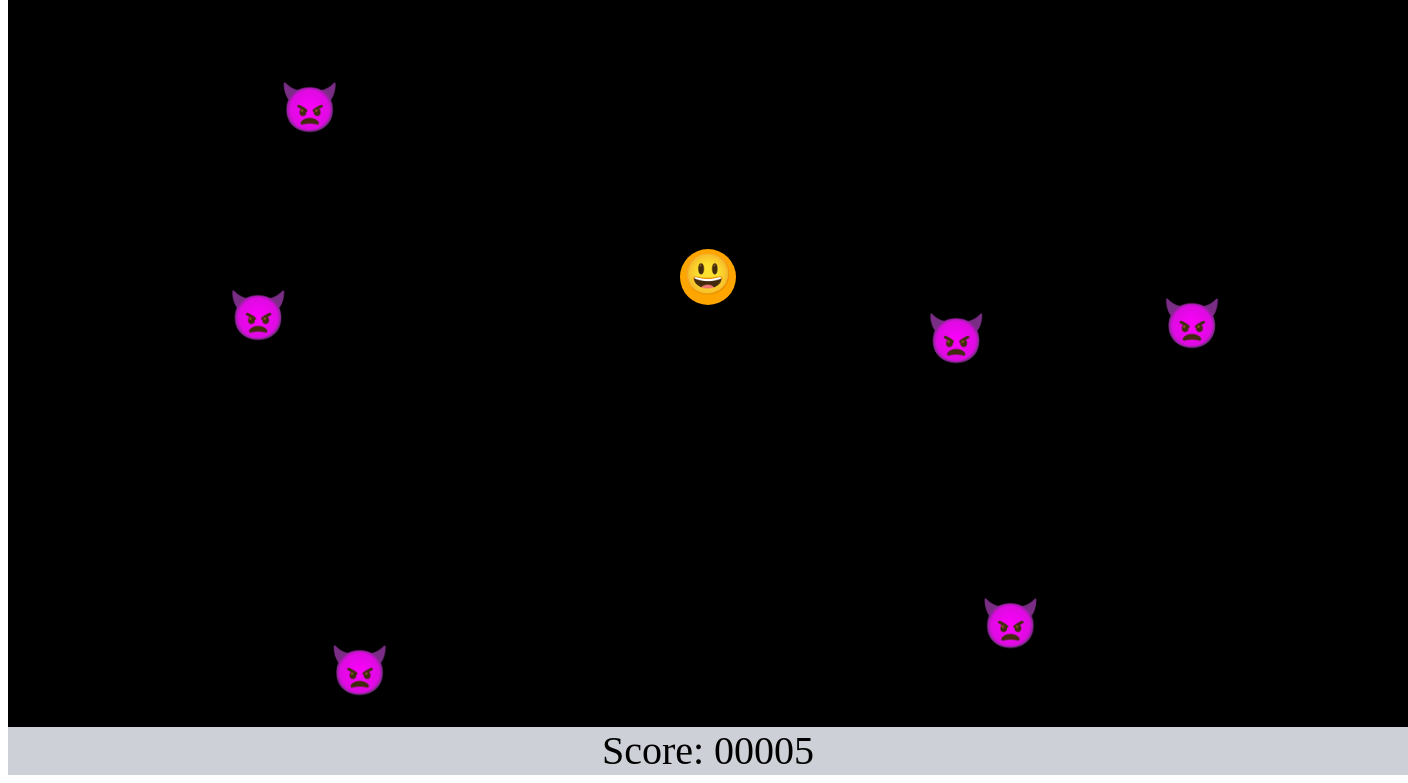
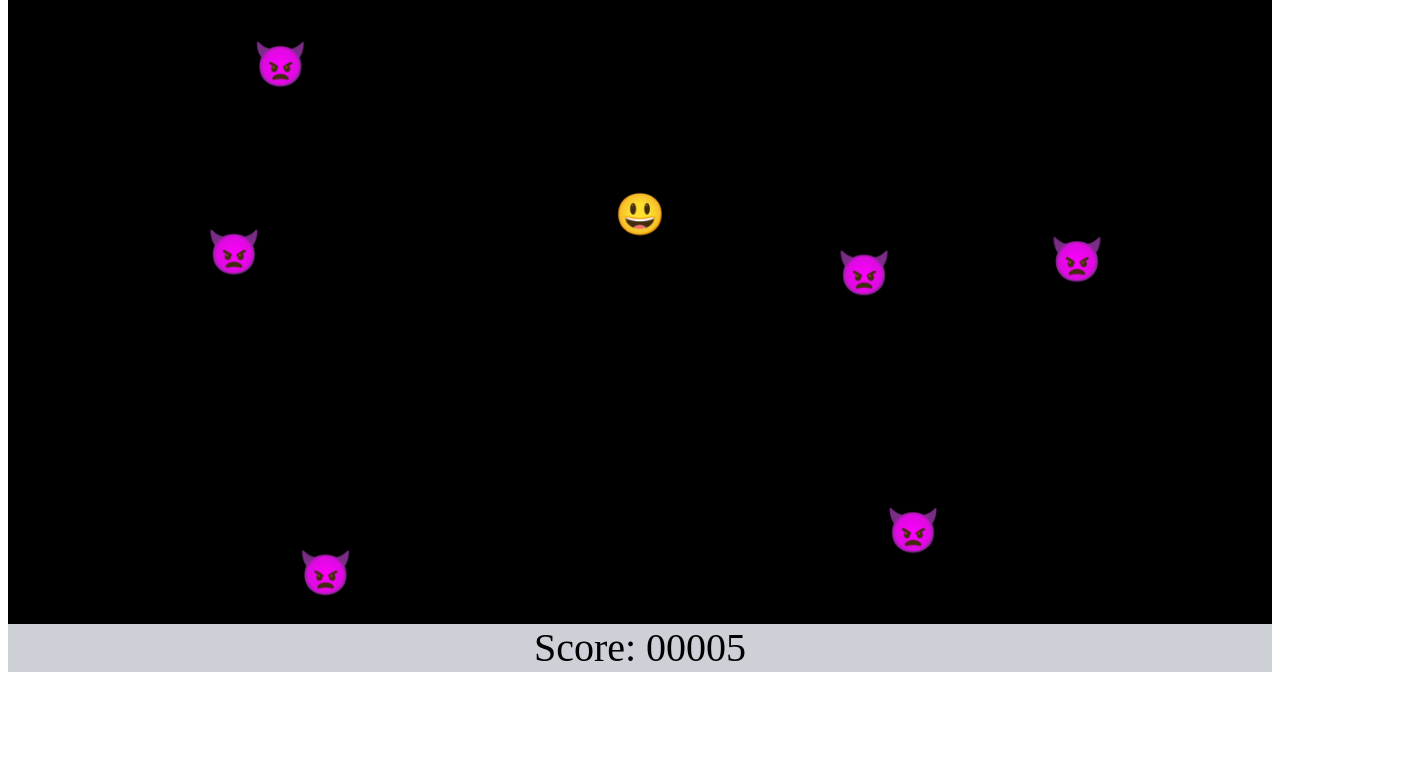
Before and after one commit to jfMoller/BallGame, a plain HTML site: page index.html in a window 1280 px wide. Shown: the part 291-1074 px from the top of the page, 1408 px wide, since content can reach past the window. After the commit the page ends 971 px from the top, so only its background shows below. Drawn offline with Linux system fonts and the light colour scheme.

Commit message:
General fixes; working on difficulty system

```diff
--- a/index.html
+++ b/index.html
@@ -8,17 +8,23 @@
         justify-content: center;
       }
       .interface {
-        width: 1400;
-        height: 110;
+        width: 100%;
+        height: 100%;
         background-color: rgba(201, 203, 211, 0.895);
       }
       #bottomUi {
         height: 48px;
       }
       #canvas_container {
-        width: 1400;
-        height: 900;
+        width: 100%;
+        height: 100%;
+        padding: 0;
+        margin: 0;
         background-color: rgb(0, 0, 0);
+      }
+      #canvas {
+        width: 100%;
+        height: 100%;
       }
     </style>
   </head>
--- a/player.js
+++ b/player.js
@@ -20,9 +20,9 @@ export class Keys {
 export class Player extends Entity {
   constructor(position) {
     super(position);
-    this.radius = 28;
+    this.radius = 27;
     this.velocity = new Velocity(450, 450);
-    this.color = "orange";
+    this.color = "black";
     this.borderColor = "black";
     this.keys = new Keys();
     this.lives = 4;
@@ -40,7 +40,7 @@ export class Player extends Entity {
     context.fill();
     context.closePath();
 
-    context.font = "40px serif";
+    context.font = "45px serif";
     context.fillStyle = "black";
     context.textAlign = "center";
     context.textBaseline = "middle";
```
Also changed, not shown: 1 other file.
